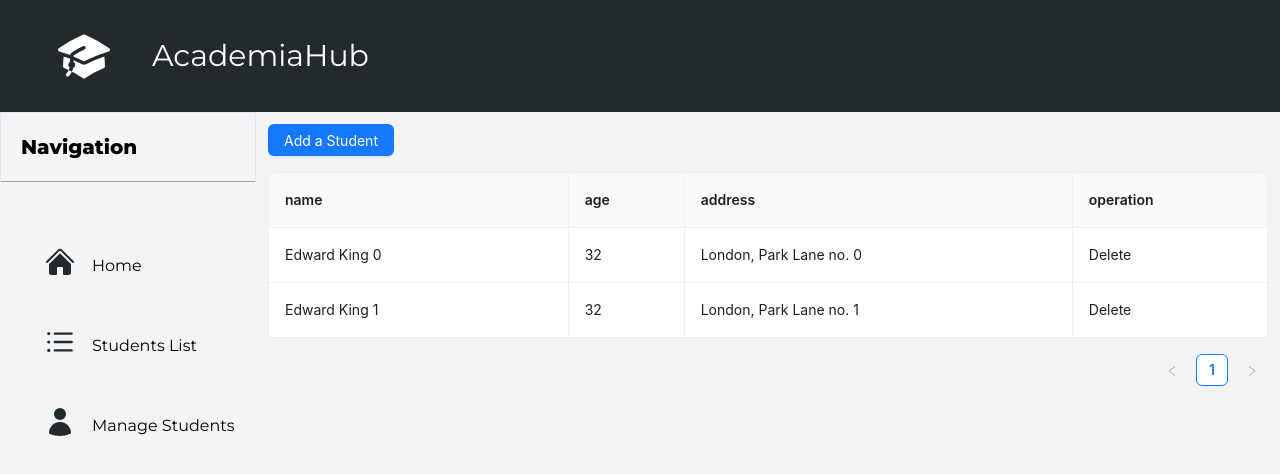
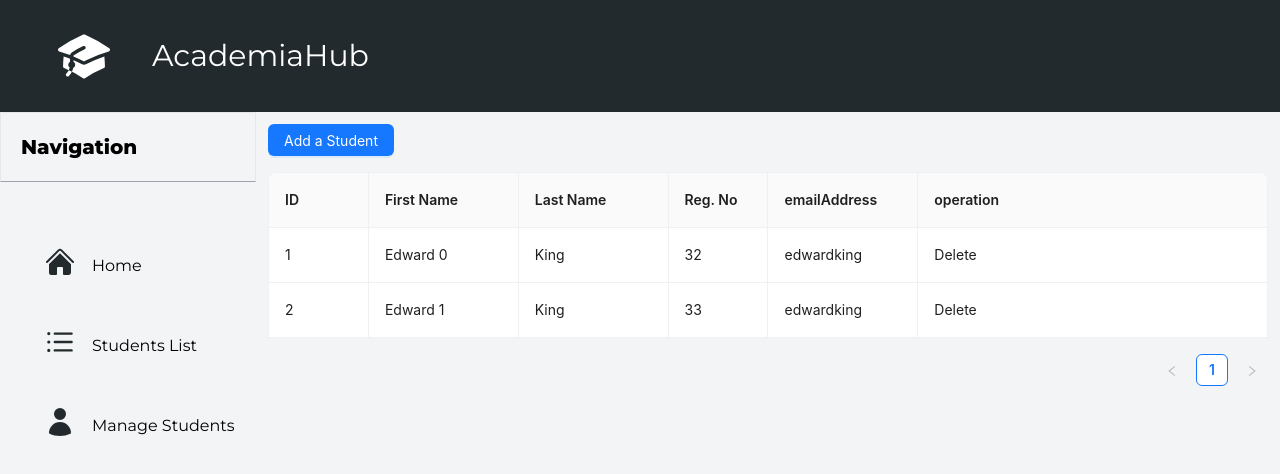
Before and after one commit to Munazar-99/AcademiaHub, a Next.js app: page /managestudents in a window 1280 px wide. Shown: the top 474 px of the page. Built offline with nearby package versions, Linux system fonts and the light colour scheme.

Commit message:
configure the managestudent table

```diff
--- a/components/managestudents/DataTable.tsx
+++ b/components/managestudents/DataTable.tsx
@@ -8,10 +8,12 @@ import type { FormInstance } from 'antd/es/form';
 const EditableContext = React.createContext<FormInstance<any> | null>(null);
 
 interface Item {
-  key: string;
-  name: string;
-  age: string;
-  address: string;
+  key:number
+  id: number;
+  firstName: string;
+  lastName: string;
+  regNo: number;
+  emailAddress: string;
 }
 
 interface EditableRowProps {
@@ -103,9 +105,11 @@ type EditableTableProps = Parameters<typeof Table>[0];
 
 interface DataType {
   key: React.Key;
-  name: string;
-  age: string;
-  address: string;
+  id: number;
+  firstName: string;
+  lastName: string;
+  regNo: number;
+  emailAddress: string;
 }
 
 type ColumnTypes = Exclude<EditableTableProps['columns'], undefined>;
@@ -114,15 +118,19 @@ const DataTable: React.FC = () => {
   const [dataSource, setDataSource] = useState<DataType[]>([
     {
       key: '0',
-      name: 'Edward King 0',
-      age: '32',
-      address: 'London, Park Lane no. 0',
+      id: 1,
+      firstName: `Edward 0`,
+      lastName: `King`,
+      regNo: 32,
+      emailAddress: `edwardking`,
     },
     {
       key: '1',
-      name: 'Edward King 1',
-      age: '32',
-      address: 'London, Park Lane no. 1',
+      id: 2,
+      firstName: `Edward 1`,
+      lastName: `King`,
+      regNo: 33,
+      emailAddress: `edwardking`,
     },
   ]);
 
@@ -136,18 +144,34 @@ const DataTable: React.FC = () => {
 
   const defaultColumns: (ColumnTypes[number] & { editable?: boolean; dataIndex: string })[] = [
     {
-      title: 'name',
-      dataIndex: 'name',
-      width: '30%',
+      title: 'ID',
+      dataIndex: 'id',
+      width: '10%',
+    },
+    {
+      title: 'First Name',
+      dataIndex: 'firstName',
+      width: '15%',
+      editable: true,
+
+    },
+    {
+      title: 'Last Name',
+      dataIndex: 'lastName',
+      width: '15%',
       editable: true,
     },
     {
-      title: 'age',
-      dataIndex: 'age',
+      title: 'Reg. No',
+      dataIndex: 'regNo',
+      width: '10%',
+      editable: true,
     },
     {
-      title: 'address',
-      dataIndex: 'address',
+      title: 'emailAddress',
+      dataIndex: 'emailAddress',
+      width: '15%',
+      editable: true,
     },
     {
       title: 'operation',
@@ -164,10 +188,12 @@ const DataTable: React.FC = () => {
 
   const handleAdd = () => {
     const newData: DataType = {
-      key: count,
-      name: `Edward King ${count}`,
-      age: '32',
-      address: `London, Park Lane no. ${count}`,
+      key: count - 1,
+      id: count,
+      firstName: `Edward  ${count}`,
+      lastName: 'king',
+      regNo: 32,
+      emailAddress: `London, Park Lane no. ${count}`,
     };
     setDataSource([...dataSource, newData]);
     setCount(count + 1);
```
